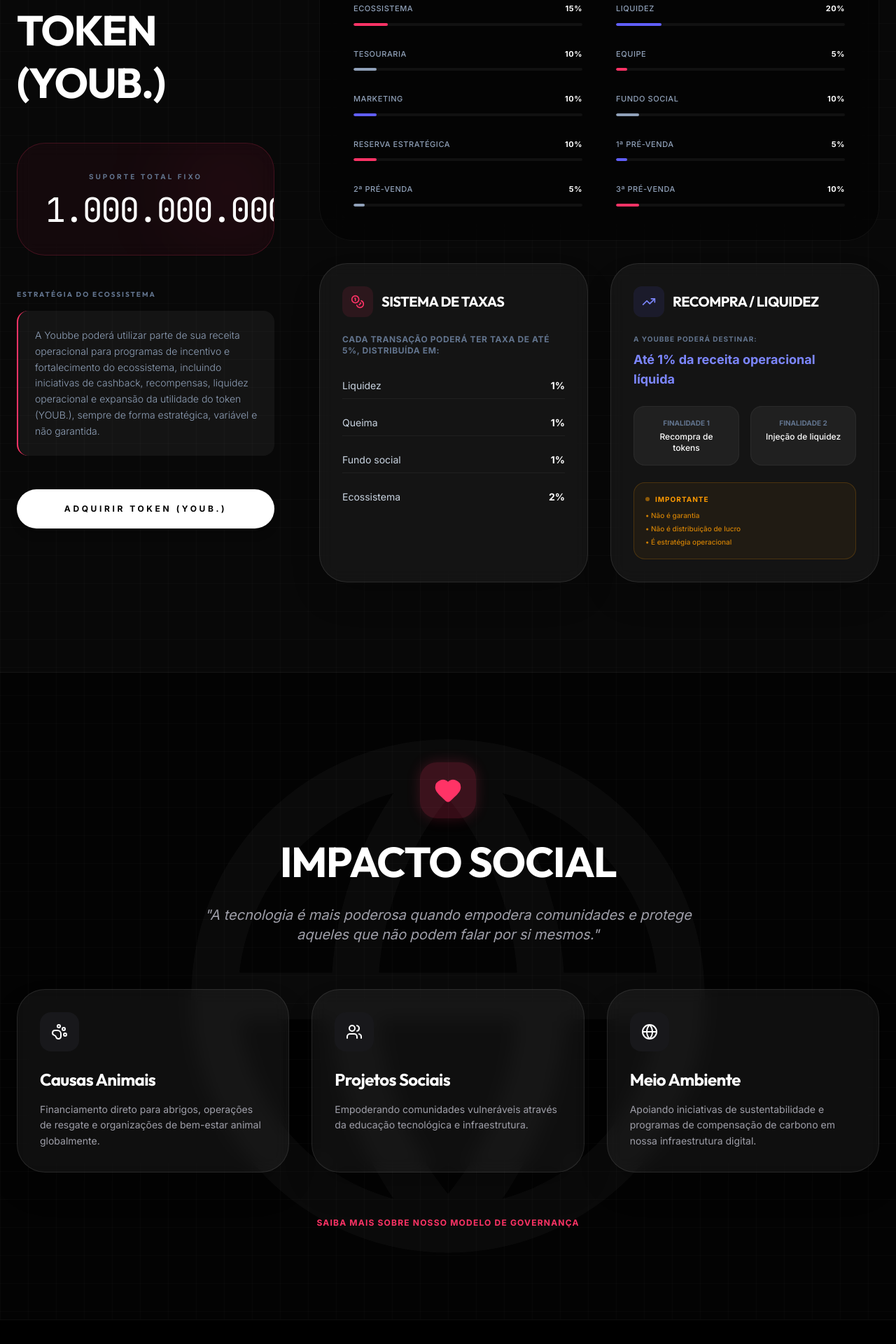
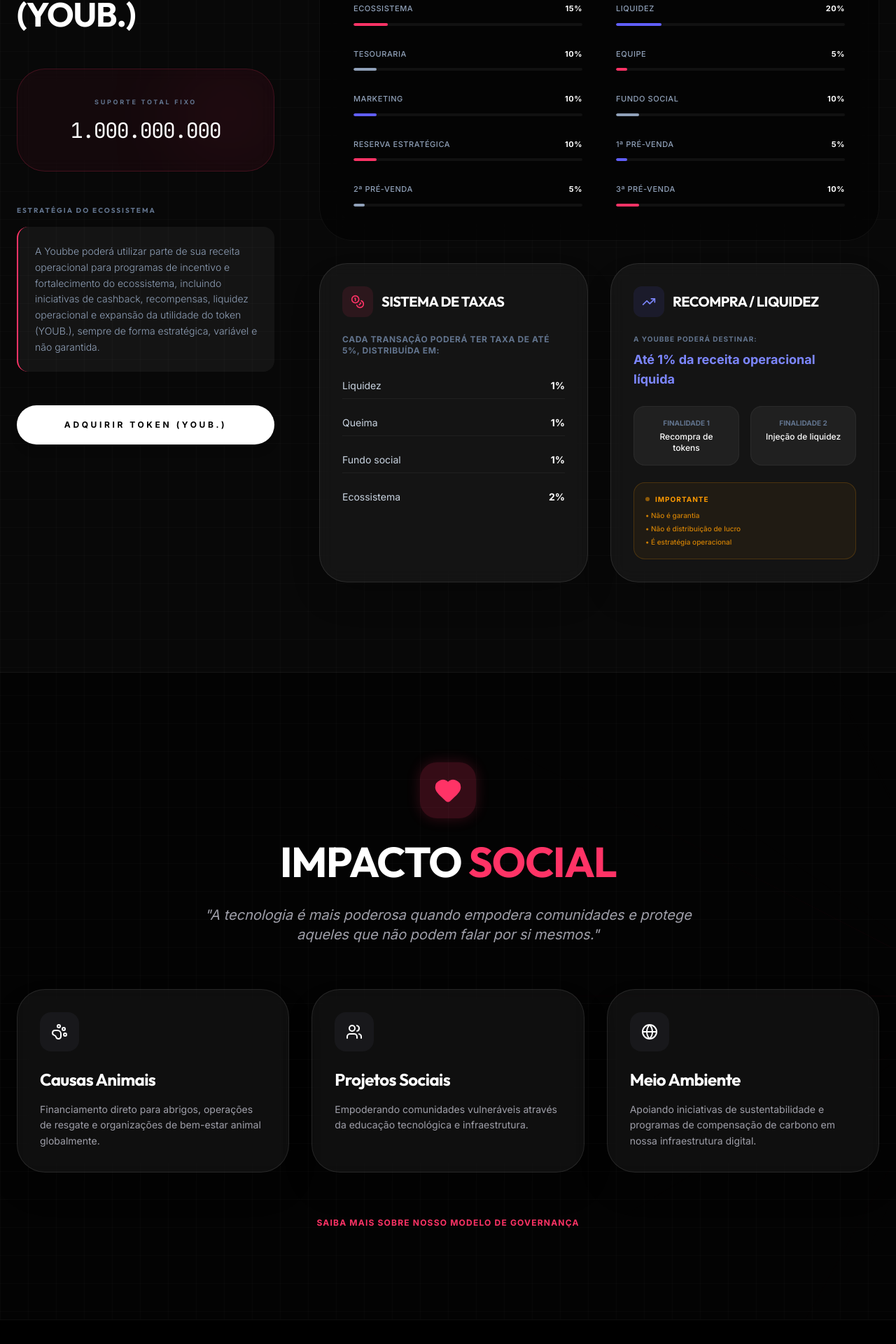
Before and after one commit to youbbepro/youbbe-protocol, a React (Vite) app: page / in a window 1280 px wide. Shown: the part 7447-9367 px from the top of the page at 70% size. Built offline with nearby package versions, Linux system fonts and the light colour scheme; a web font is replaced by a local one.

Commit message:
feat: Improve UI responsiveness and visual appeal
Adjusts font sizes, spacing, and introduces animated visual elements in Tokenomics and Social Impact sections for a more dynamic and engaging user experience.

```diff
--- a/src/components/SocialImpactSection.tsx
+++ b/src/components/SocialImpactSection.tsx
@@ -8,10 +8,26 @@
 
   return (
     <section id="social" className="py-24 md:py-32 relative overflow-hidden">
-      {/* Background Decorative */}
-      <div className="absolute top-1/2 left-1/2 -translate-x-1/2 -translate-y-1/2 w-full h-full opacity-[0.03] pointer-events-none">
-        <div className="w-full h-full flex items-center justify-center">
-          <Globe size={800} />
+      {/* Background Decorative - Hi-Tech Rays */}
+      <div className="absolute inset-0 opacity-[0.05] pointer-events-none">
+        <div className="absolute top-1/2 left-1/2 -translate-x-1/2 -translate-y-1/2 w-[120%] h-[120%]">
+          {[...Array(12)].map((_, i) => (
+            <motion.div
+              key={i}
+              className="absolute top-1/2 left-1/2 w-full h-[1px] bg-linear-to-r from-transparent via-ybb-pink to-transparent origin-center"
+              style={{ rotate: i * 30 }}
+              animate={{
+                opacity: [0.2, 1, 0.2],
+                scaleX: [0.8, 1.2, 0.8],
+              }}
+              transition={{
+                duration: 4 + i % 3,
+                repeat: Infinity,
+                ease: "easeInOut",
+                delay: i * 0.2
+              }}
+            />
+          ))}
         </div>
       </div>
 
@@ -31,7 +47,11 @@
           viewport={{ once: true }}
           className="text-4xl md:text-6xl font-bold mb-8 uppercase"
         >
-          {t('social.badge')}
+          {t('social.badge').split(' ').map((word, i) => (
+            <span key={i} className={word.toLowerCase().includes('social') ? "text-ybb-pink" : "text-white"}>
+              {word}{' '}
+            </span>
+          ))}
         </motion.h2>
         <motion.p
           initial={{ opacity: 0 }}
--- a/src/components/TokenomicsSection.tsx
+++ b/src/components/TokenomicsSection.tsx
@@ -32,7 +32,7 @@
                 initial={{ opacity: 0, x: -10 }}
                 whileInView={{ opacity: 1, x: 0 }}
                 viewport={{ once: true }}
-                className="text-[10px] font-bold text-ybb-amber tracking-[0.4em] mb-4 uppercase"
+                className="text-[9px] font-bold text-ybb-amber tracking-[0.4em] mb-4 uppercase"
               >
                 {t('section.tokenomics.badge')}
               </motion.h4>
@@ -41,9 +41,9 @@
                 whileInView={{ opacity: 1, y: 0 }}
                 viewport={{ once: true }}
                 transition={{ delay: 0.1 }}
-                className="text-5xl md:text-6xl font-display font-bold text-white leading-tight uppercase"
+                className="text-3xl md:text-5xl font-display font-bold text-white leading-tight uppercase"
               >
-                {t('section.tokenomics.title')}
+                Youbbe <span className="text-ybb-pink">Token</span> (YOUB.)
               </motion.h2>
             </div>
 
@@ -55,8 +55,8 @@
               className="p-10 glass-pink rounded-[2.5rem] border-white/5 space-y-4 relative overflow-hidden"
             >
               <div className="absolute top-0 right-0 w-32 h-32 bg-ybb-pink/10 blur-3xl rounded-full" />
-              <div className="text-[10px] text-slate-500 font-bold tracking-[0.3em] uppercase text-center relative z-10">{t('section.tokenomics.total_supply')}</div>
-              <div className="text-4xl md:text-5xl font-mono text-white text-center tracking-tighter relative z-10">{TOKENOMICS.totalSupply}</div>
+              <div className="text-[9px] text-slate-500 font-bold tracking-[0.3em] uppercase text-center relative z-10">{t('section.tokenomics.total_supply')}</div>
+              <div className="text-2xl md:text-3xl font-mono text-white text-center tracking-tighter relative z-10">{TOKENOMICS.totalSupply}</div>
             </motion.div>
 
             <div className="space-y-4">
```
